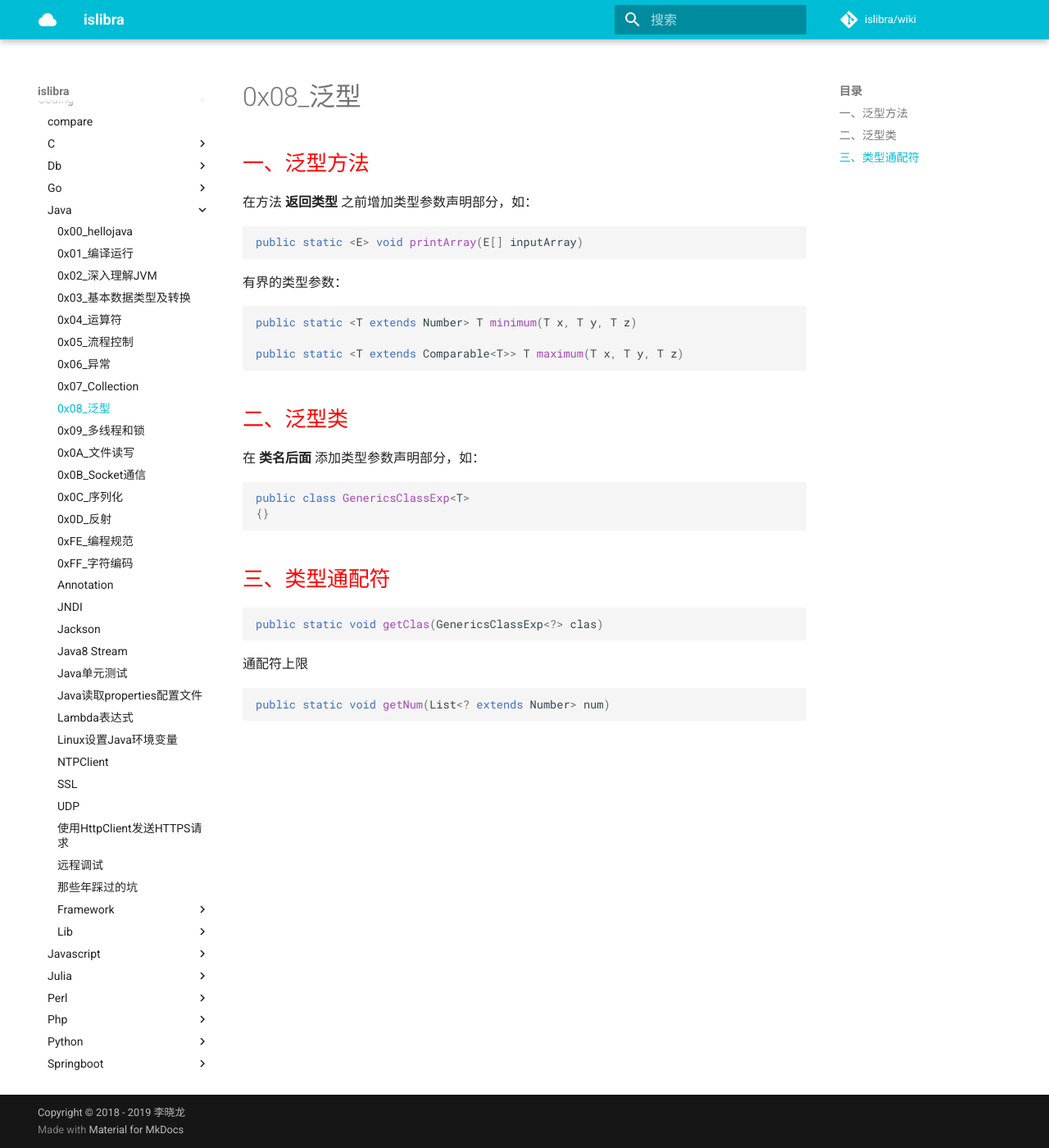
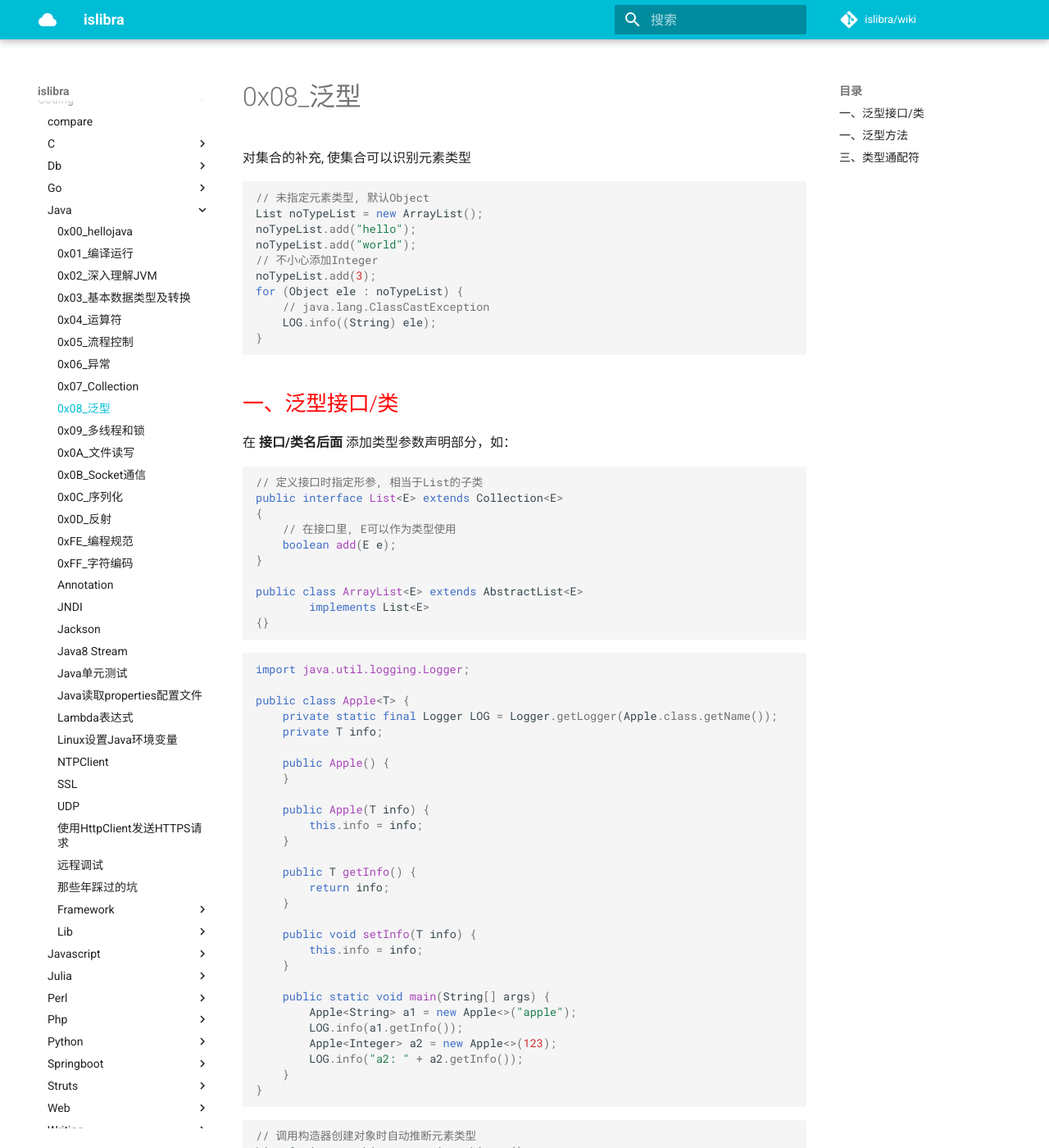
Before and after one commit to islibra/wiki, an MkDocs documentation site: the page built from docs/coding/java/0x08_泛型.md, in a window 1280 px wide and 1400 px high. Shown: the whole window at 82% size. Built offline with MkDocs 1.6.1 and Material for MkDocs 9.7.7, drawn with Linux system fonts in a browser that asks for light colours; comment, search, counter and statistics services are not loaded; some of the changed text lies outside the part shown.

Commit message:
Update 0x08_泛型.md

````diff
--- a/docs/coding/java/0x08_泛型.md
+++ b/docs/coding/java/0x08_泛型.md
@@ -1,4 +1,78 @@
 # 0x08_泛型
+
+对集合的补充, 使集合可以识别元素类型
+
+```java
+// 未指定元素类型, 默认Object
+List noTypeList = new ArrayList();
+noTypeList.add("hello");
+noTypeList.add("world");
+// 不小心添加Integer
+noTypeList.add(3);
+for (Object ele : noTypeList) {
+    // java.lang.ClassCastException
+    LOG.info((String) ele);
+}
+```
+
+## 一、泛型接口/类
+
+在 **接口/类名后面** 添加类型参数声明部分，如：
+
+```java
+// 定义接口时指定形参, 相当于List的子类
+public interface List<E> extends Collection<E>
+{
+    // 在接口里, E可以作为类型使用
+    boolean add(E e);
+}
+
+public class ArrayList<E> extends AbstractList<E>
+        implements List<E>
+{}
+```
+
+```java
+import java.util.logging.Logger;
+
+public class Apple<T> {
+    private static final Logger LOG = Logger.getLogger(Apple.class.getName());
+    private T info;
+
+    public Apple() {
+    }
+
+    public Apple(T info) {
+        this.info = info;
+    }
+
+    public T getInfo() {
+        return info;
+    }
+
+    public void setInfo(T info) {
+        this.info = info;
+    }
+
+    public static void main(String[] args) {
+        Apple<String> a1 = new Apple<>("apple");
+        LOG.info(a1.getInfo());
+        Apple<Integer> a2 = new Apple<>(123);
+        LOG.info("a2: " + a2.getInfo());
+    }
+}
+```
+
+```java
+// 调用构造器创建对象时自动推断元素类型
+List<String> strList = new ArrayList<>();
+strList.add("hello");
+strList.add("world");
+for (String ele : strList) {
+    LOG.info(ele);
+}
+```
+
 
 ## 一、泛型方法
 
@@ -16,15 +90,6 @@ public static <T extends Number> T minimum(T x, T y, T z)
 public static <T extends Comparable<T>> T maximum(T x, T y, T z)
 ```
 
-## 二、泛型类
-
-在 **类名后面** 添加类型参数声明部分，如：
-
-```java
-public class GenericsClassExp<T>
-{}
-```
-
 ## 三、类型通配符
 
 ```java
````
